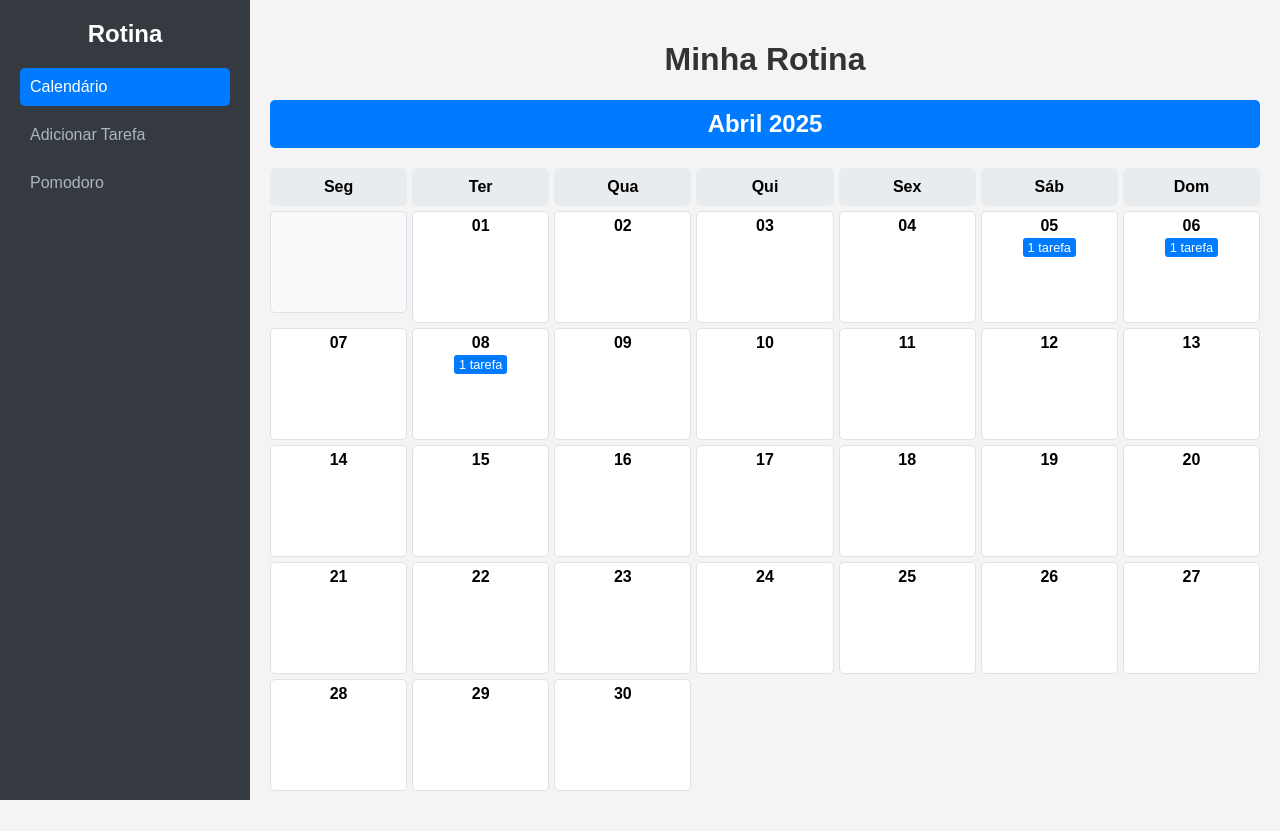
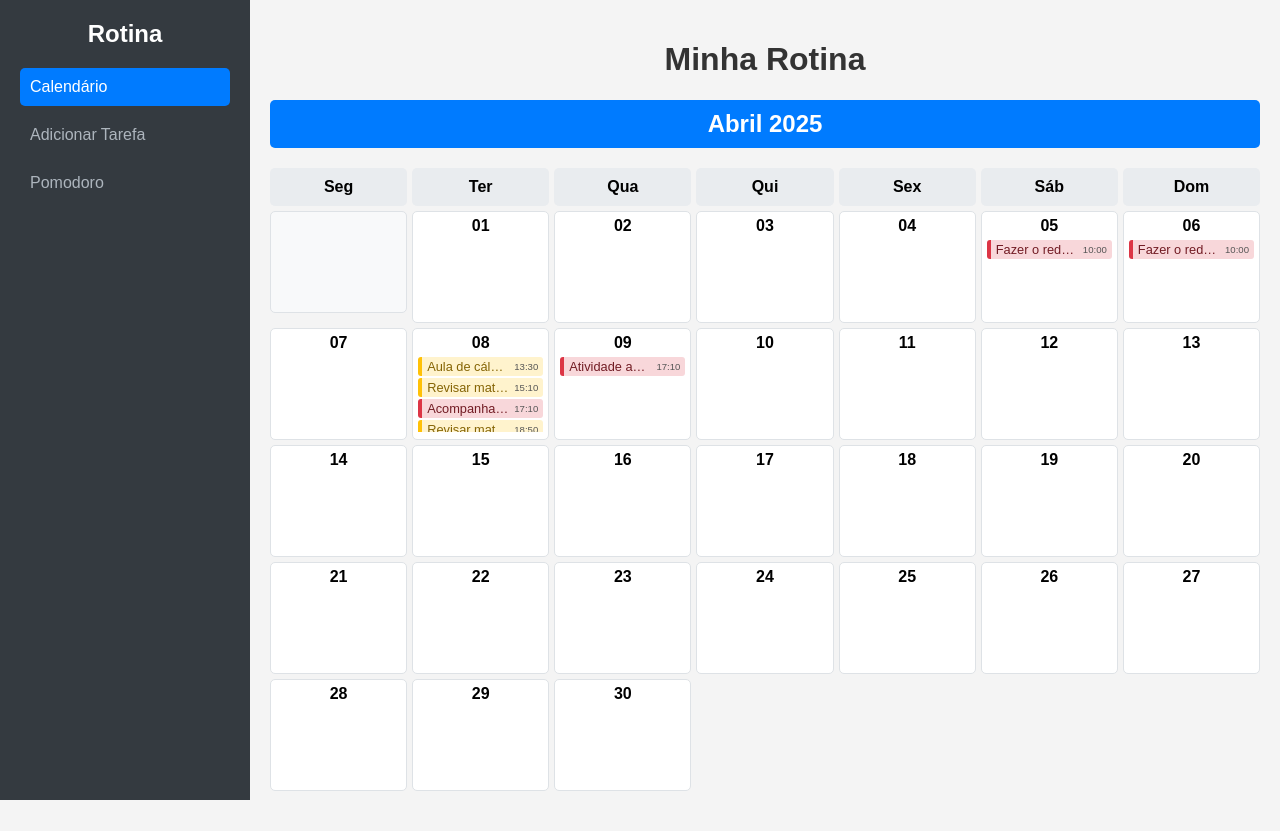
Before and after one commit to flaviojuniordev/RoutineApp, a Flask app: page / in a window 1280 px wide. Shown: the top 831 px of the page. Run offline with Flask 3, Linux system fonts and the light colour scheme.

Commit message:
visual changes e ordenation

```diff
--- a/app.py
+++ b/app.py
@@ -51,6 +51,12 @@ def organizar_tarefas(tarefas):
                 "notas": tarefa.get("notas", ""),
             }
         )
+
+    # Ordenar tarefas por horário em cada dia
+    for mes in calendario:
+        for dia in calendario[mes]["dias"]:
+            calendario[mes]["dias"][dia].sort(key=lambda x: x["hora"])
+
     return calendario
 
 
@@ -87,7 +93,6 @@ def adicionar():
 
         if repetir != "Não":
             data_inicial = datetime.strptime(data, "%Y-%m-%d")
-            nova_data = data_inicial  # Initialize nova_data with a default value
             for i in range(1, 30):
                 if repetir == "Diária":
                     nova_data = data_inicial + timedelta(days=i)
--- a/static/style.css
+++ b/static/style.css
@@ -109,19 +109,51 @@ h1 {
     text-align: center;
     font-weight: bold;
     margin-bottom: 5px;
+    font-size: 1em;
 }
 
-.tarefas-preview {
-    text-align: center;
+.tarefas-lista {
+    max-height: 75px;
+    /* Limita a altura para caber no quadrado */
+    overflow: hidden;
+}
+
+.tarefa-item {
+    display: flex;
+    justify-content: space-between;
+    align-items: center;
+    padding: 2px 5px;
     font-size: 0.8em;
+    border-radius: 3px;
+    margin-bottom: 2px;
+}
+
+.tarefa-nome {
+    flex-grow: 1;
+    white-space: nowrap;
+    overflow: hidden;
+    text-overflow: ellipsis;
+    margin-right: 5px;
+}
+
+.tarefa-hora {
+    font-size: 0.75em;
     color: #555;
 }
 
-.contador-tarefas {
-    background-color: #007BFF;
-    color: white;
-    padding: 2px 5px;
-    border-radius: 3px;
+.prioridade-alta {
+    background-color: #f8d7da;
+    color: #721c24;
+}
+
+.prioridade-média {
+    background-color: #fff3cd;
+    color: #856404;
+}
+
+.prioridade-baixa {
+    background-color: #d4edda;
+    color: #155724;
 }
 
 .card {
@@ -337,7 +369,6 @@ h1 {
     margin-top: 5px;
 }
 
-/* Estilos do Pomodoro */
 .pomodoro-container {
     background: #fff;
     padding: 30px;
--- a/tarefas.json
+++ b/tarefas.json
@@ -16,11 +16,43 @@
         "notas": "Finalizar pelo menos 50% do redhat"
     },
     {
-        "nome": "Atividade avaliativa SO",
+        "nome": "Acompanhamento RedHat",
         "data": "2025-04-08",
         "hora": "17:10",
         "concluida": false,
         "prioridade": "Alta",
-        "notas": "Atividade avaliativa "
-        }
-    ]
+        "notas": "Fazer 50% do redhat\r\n"
+    },
+    {
+        "nome": "Atividade avaliativa SO",
+        "data": "2025-04-09",
+        "hora": "17:10",
+        "concluida": false,
+        "prioridade": "Alta",
+        "notas": "atividade avaliativa, estudar "
+    },
+    {
+        "nome": "Aula de c\u00e1lculo 2",
+        "data": "2025-04-08",
+        "hora": "13:30",
+        "concluida": false,
+        "prioridade": "M\u00e9dia",
+        "notas": "Integra\u00e7\u00e3o por substitui\u00e7\u00e3o trigonom\u00e9trica."
+    },
+    {
+        "nome": "Revisar mat\u00e9ria de c\u00e1lculo 2 ",
+        "data": "2025-04-08",
+        "hora": "15:10",
+        "concluida": false,
+        "prioridade": "M\u00e9dia",
+        "notas": "Revisar a mat\u00e9ria de for\u00e7a e trabalho"
+    },
+    {
+        "nome": "Revisar mat\u00e9ria de Aed2 ",
+        "data": "2025-04-08",
+        "hora": "18:50",
+        "concluida": false,
+        "prioridade": "M\u00e9dia",
+        "notas": "Revisar o m\u00e9todo QuickSort"
+    }
+]
--- a/templates/index.html
+++ b/templates/index.html
@@ -41,11 +41,13 @@
                     {% for dia, tarefas_do_dia in info.dias.items() %}
                     <div class="dia" data-dia="{{ dia }}" data-tarefas='{{ tarefas_do_dia|tojson|safe }}'>
                         <span class="numero-dia">{{ dia[8:10] }}</span>
-                        <div class="tarefas-preview">
-                            {% if tarefas_do_dia %}
-                            <span class="contador-tarefas">{{ tarefas_do_dia|length }} tarefa{{ 's' if
-                                tarefas_do_dia|length > 1 else '' }}</span>
-                            {% endif %}
+                        <div class="tarefas-lista">
+                            {% for tarefa in tarefas_do_dia %}
+                            <div class="tarefa-item prioridade-{{ tarefa.prioridade|lower }}">
+                                <span class="tarefa-nome">{{ tarefa.nome }}</span>
+                                <span class="tarefa-hora">{{ tarefa.hora }}</span>
+                            </div>
+                            {% endfor %}
                         </div>
                     </div>
                     {% endfor %}
```
